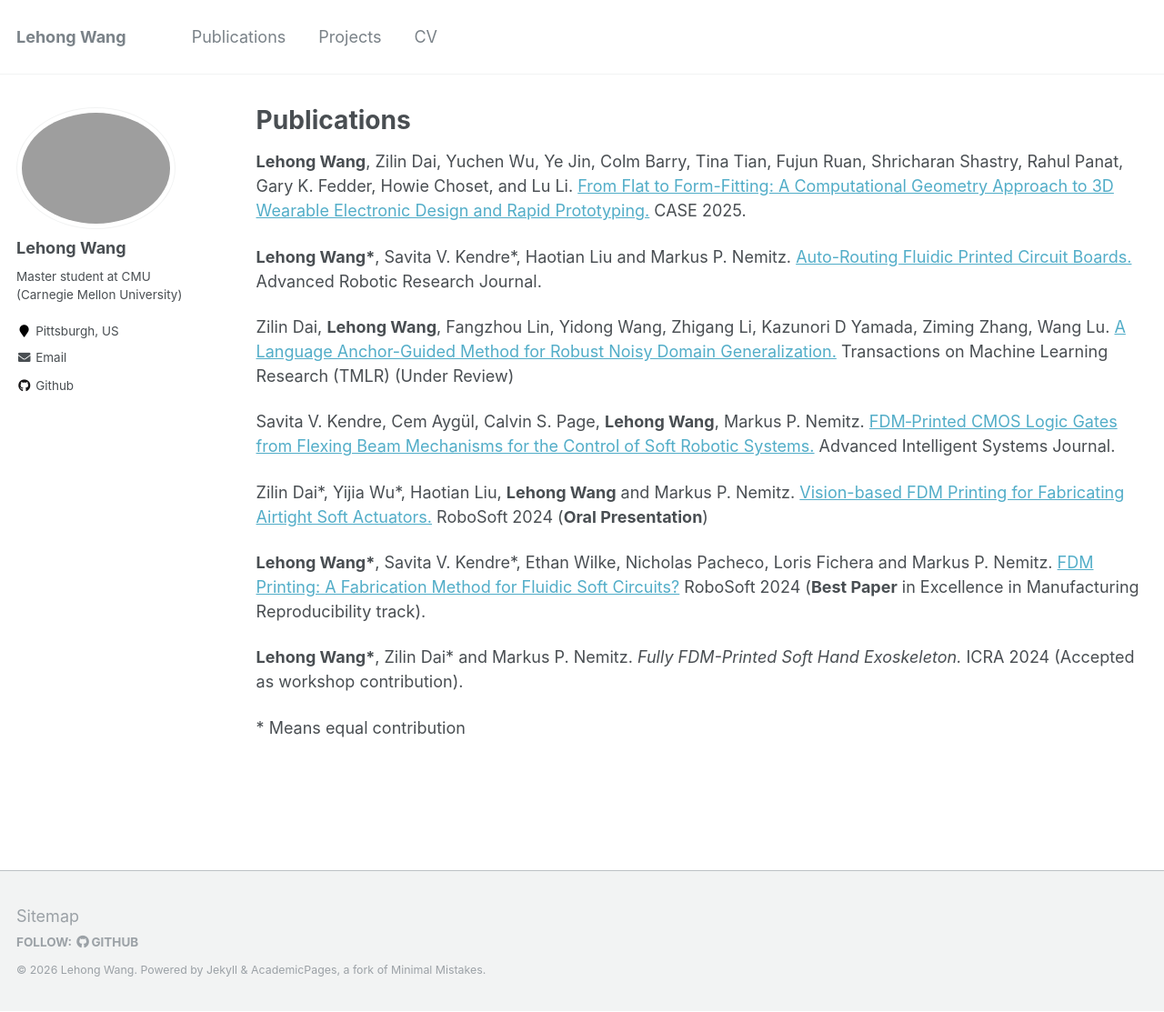
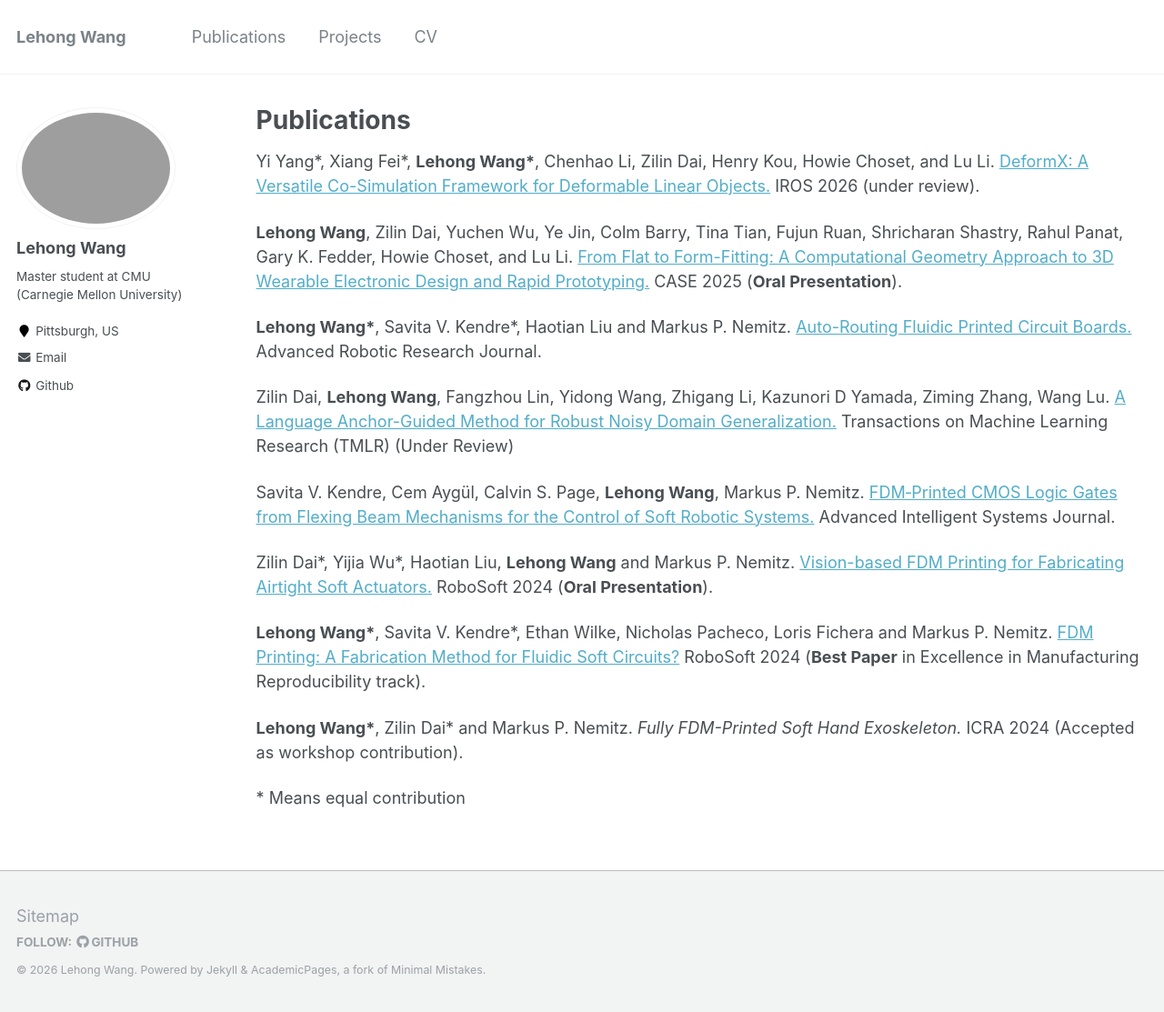
Before and after one commit to Lehong-Wang/Lehong-Wang.github.io, a Jekyll site: the page built from _pages/publications.md, in a window 1280 px wide and 1113 px high. Shown: the whole window at 91% size. Built offline with Jekyll 4.4.1, drawn with Linux system fonts in a browser that asks for light colours.

Commit message:
add more info

```diff
--- a/_pages/publications.md
+++ b/_pages/publications.md
@@ -18,7 +18,9 @@ author_profile: true
 <!-- # Research -->
 
 
-**Lehong Wang**, Zilin Dai, Yuchen Wu, Ye Jin, Colm Barry, Tina Tian, Fujun Ruan, Shricharan Shastry, Rahul Panat, Gary K. Fedder, Howie Choset, and Lu Li. [From Flat to Form-Fitting: A Computational Geometry Approach to 3D Wearable Electronic Design and Rapid Prototyping.]() CASE 2025.
+Yi Yang\*, Xiang Fei\*, **Lehong Wang\***, Chenhao Li, Zilin Dai, Henry Kou, Howie Choset, and Lu Li. [DeformX: A Versatile Co-Simulation Framework for Deformable Linear Objects.]() IROS 2026 (under review).
+
+**Lehong Wang**, Zilin Dai, Yuchen Wu, Ye Jin, Colm Barry, Tina Tian, Fujun Ruan, Shricharan Shastry, Rahul Panat, Gary K. Fedder, Howie Choset, and Lu Li. [From Flat to Form-Fitting: A Computational Geometry Approach to 3D Wearable Electronic Design and Rapid Prototyping.](https://ieeexplore.ieee.org/abstract/document/11163901) CASE 2025 (**Oral Presentation**).
 
 **Lehong Wang\***, Savita V. Kendre*, Haotian Liu and Markus P. Nemitz. [Auto-Routing Fluidic Printed Circuit Boards.](https://advanced.onlinelibrary.wiley.com/doi/10.1002/adrr.202500065) Advanced Robotic Research Journal.
 
@@ -27,7 +29,7 @@ Zilin Dai, **Lehong Wang**, Fangzhou Lin, Yidong Wang, Zhigang Li, Kazunori D Ya
 
 Savita V. Kendre, Cem Aygül, Calvin S. Page, **Lehong Wang**, Markus P. Nemitz. [FDM‐Printed CMOS Logic Gates from Flexing Beam Mechanisms for the Control of Soft Robotic Systems.](https://advanced.onlinelibrary.wiley.com/doi/abs/10.1002/aisy.202400468) Advanced Intelligent Systems Journal.
 
-Zilin Dai\*, Yijia Wu\*, Haotian Liu, **Lehong Wang** and Markus P. Nemitz. [Vision-based FDM Printing for Fabricating Airtight Soft Actuators.](https://arxiv.org/abs/2312.01135) RoboSoft 2024 (**Oral Presentation**)
+Zilin Dai\*, Yijia Wu\*, Haotian Liu, **Lehong Wang** and Markus P. Nemitz. [Vision-based FDM Printing for Fabricating Airtight Soft Actuators.](https://arxiv.org/abs/2312.01135) RoboSoft 2024 (**Oral Presentation**).
 
 
 **Lehong Wang\***, Savita V. Kendre*, Ethan Wilke, Nicholas Pacheco, Loris Fichera and Markus P. Nemitz. [FDM Printing: A Fabrication Method for Fluidic Soft Circuits?](https://arxiv.org/abs/2312.01131) RoboSoft 2024 (**Best Paper** in Excellence in Manufacturing Reproducibility track).
```
Also changed, not shown: _projects/deformx.html (+13 -0 lines).
